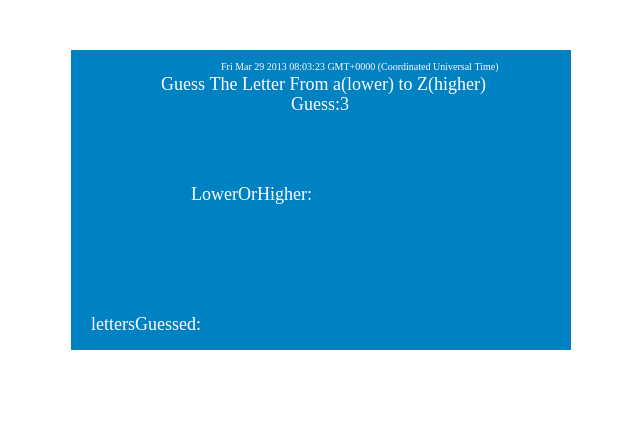
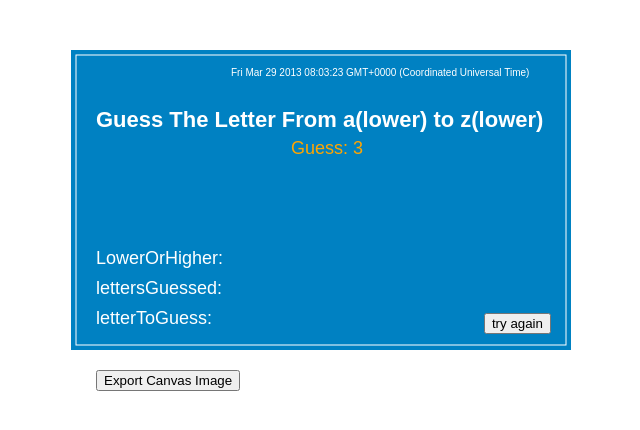
Before and after one commit to cxytomo/guess-game, a plain HTML site: page index.html in a window 1280 px wide. Shown: the whole page, without its empty margins (319-959 px from the left). Drawn offline with Linux system fonts and the light colour scheme.

Commit message:
add something
letterToGuess;try again button;exportImageData button;
buttons not work yet.

```diff
--- a/game.js
+++ b/game.js
@@ -1,11 +1,28 @@
-(function canvasApp() {
+var Debugger = function() {};
+Debugger.log = function(message){
+	try {
+		console.log(message);
+	}
+	catch(exception) {
+		return;
+	}
+};
+
+window.addEventListener('load',windowloaded,false);
+
+function windowloaded() {
+	canvasApp();
+}
+
+function canvasApp() {
 	var canv = document.getElementById('game')
 	,	contxt = canv.getContext('2d')
 	,	guess = 3
-	,	message = "Guess The Letter From a(lower) to Z(higher)"
+	,	message = "Guess The Letter From a(lower) to z(lower)"
 	,	letters = ["a","b","c","d","e","f","g","h","i","j","k","l","m","n","o","p","q","r","s","t","u","v","w","x","y","z"]
 	,	today = new Date()
 	,	letterToGuess = ""
+	,	letterToGArray = []
 	,	LowerOrHigher = ""
 	,	lettersGuessed
 	,	index
@@ -15,9 +32,11 @@
 	if(canvasSupport()) {
 		initGame();
 	}
+
 	function canvasSupport() {
 		return Modernizr.canvas;
 	}
+
 	function initGame(){
 		index = Math.floor(Math.random()*letters.length);
 		letterToGuess = letters[index];
@@ -25,6 +44,7 @@
 		window.addEventListener('keyup',keyPressed,true);
 		drawScreen();
 	}
+
 	function keyPressed(e){
 		if(!game && guess>0){
 			var keyPressed
@@ -40,7 +60,7 @@
 					game = true;
 					LowerOrHigher = "You win!";
 				}
-				if(guess >= 0) {
+				if(guess != 0) {
 					if(keyPressedIndex > index) {
 						LowerOrHigher = "Lower";
 					}
@@ -48,33 +68,47 @@
 						LowerOrHigher = "Higher";
 					}
 				} else {
+					letterToGArray.push(letterToGuess);
 					LowerOrHigher = "You loose!";
 				}
 
 			} else{
+				letterToGArray.push(letterToGuess);
 				LowerOrHigher = "That is not a letter";
 			}
 		}
 		canv.height = "300";
 		drawScreen();
 	}
+
 	function drawScreen(){
 		contxt.fillStyle = "#0081C2";
 		contxt.fillRect(0,0,500,300);
+		contxt.strokeStyle = "white";
+		contxt.strokeRect(5,5,490,290);
+		contxt.textBaseline = "top";
 		contxt.fillStyle = "white";
-		contxt.font = "10px _sans";
-		contxt.fillText(today,150,20);
+		contxt.font = "10px Arial";
+		contxt.fillText(today,160,18);
 		contxt.fillStyle = "white";
-		contxt.font = "18px _sans";
-		contxt.fillText(message,90,40);
+		contxt.font = "bold 22px Arial";
+		contxt.fillText(message,25,60);
+		contxt.fillStyle = "orange";
+		contxt.font = "18px Arial";
+		contxt.fillText("Guess: " + guess,220,90);
 		contxt.fillStyle = "white";
-		contxt.font = "18px _helvetic";
-		contxt.fillText("Guess:" + guess,220,60);
+		contxt.font = "18px Arial";
+		contxt.fillText("LowerOrHigher:  " + LowerOrHigher,25,200);
 		contxt.fillStyle = "white";
-		contxt.font = "18px _sans";
-		contxt.fillText("LowerOrHigher:" + LowerOrHigher,120,150);
+		contxt.font = "18px Arial";
+		contxt.fillText("lettersGuessed:  " + lettersGuessed.join(" "),25,230);
 		contxt.fillStyle = "white";
-		contxt.font = "18px _sans";
-		contxt.fillText("lettersGuessed:" + lettersGuessed.join(" "),20,280);
+		contxt.font = "18px Arial";
+		contxt.fillText("letterToGuess:  ",25,260);
+		if(letterToGArray[0]) {
+			contxt.fillStyle = "white";
+			contxt.font = "18px Arial";
+			contxt.fillText(letterToGArray[0],150,260);
+		}
 	}
-})();
+}
--- a/index.html
+++ b/index.html
@@ -4,17 +4,40 @@
 	<title>Guess The Letter From a to Z</title>
 	<style type="text/css">
 	html,body,div,canvas,p,span,ul,li {
-		display: block;
 		margin: 0;
 		padding: 0;
 	}
-	#game {
+	.guessLetter {
+		position: relative;
+		width: 500px;
 		margin: 50px auto 0 auto;
+	}
+	.guessLetter form {
+		position: absolute;
+		top: 300px;
+	}
+	.guessLetter form input {
+		position: absolute;
+	}
+	#creatImageData {
+		top: 20px;
+		left: 25px;
+	}
+	#tryAgain {
+		top: -37px;
+		right: -480px;
 	}
 	</style>
 </head>
 <body>
-	<canvas id="game"></canvas>
+	<div class="guessLetter">
+		<canvas id="game"></canvas>
+		<form>
+			<input type="button" id="tryAgain" value="try again" href="index.html">
+			<input type="button" id="creatImageData" value="Export Canvas Image">
+		</form>
+	</div>
+
 <script type="text/javascript" src="modernizr.custom.33486.js"></script>
 <script type="text/javascript" src="game.js"></script>
 </body>
```
